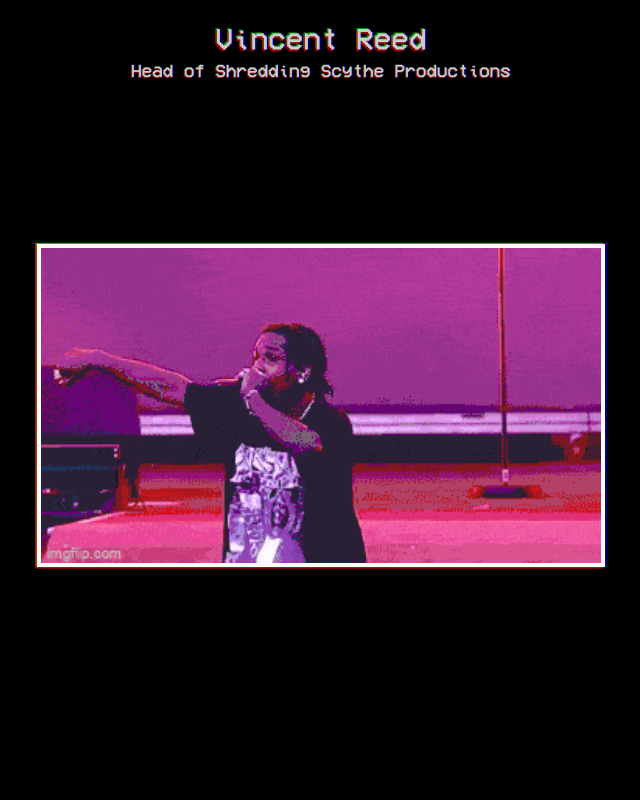
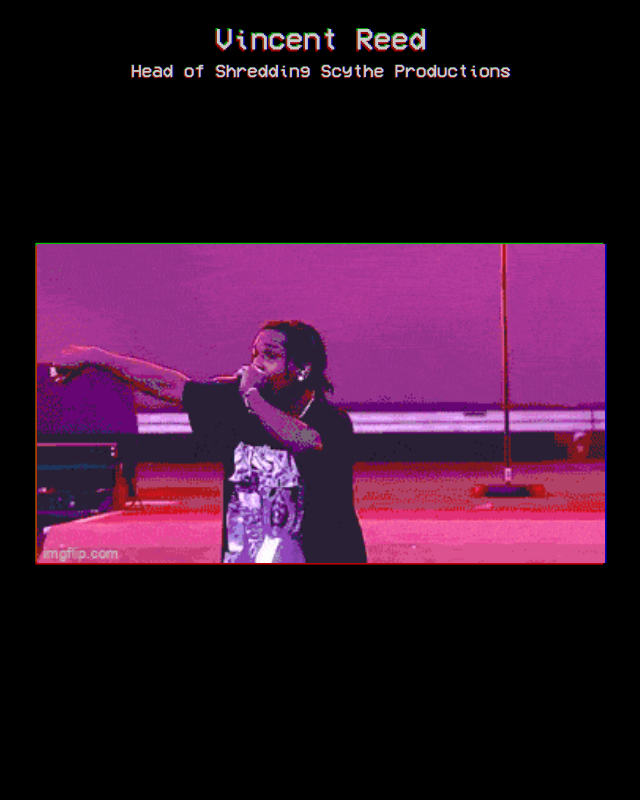
Before and after one commit to Max-Beier/vincent-reed-portfolio, a SvelteKit app: page / in a window 1280 px wide. Shown: the top 800 px of the page, without its empty margins (319-959 px from the left). Built offline with nearby package versions, Linux system fonts and the light colour scheme.

Commit message:
Removed img border

```diff
--- a/src/routes/+page.svelte
+++ b/src/routes/+page.svelte
@@ -17,7 +17,7 @@
 
       <img
         draggable="false"
-        class="vhs-box sm:w-96 md:w-8/12 mt-40 select-none pointer-events-none border-solid border-white border-4"
+        class="vhs-box sm:w-96 md:w-8/12 mt-40 select-none pointer-events-none"
         src={BackgroundMedia}
         alt="Background media"
       />
```
